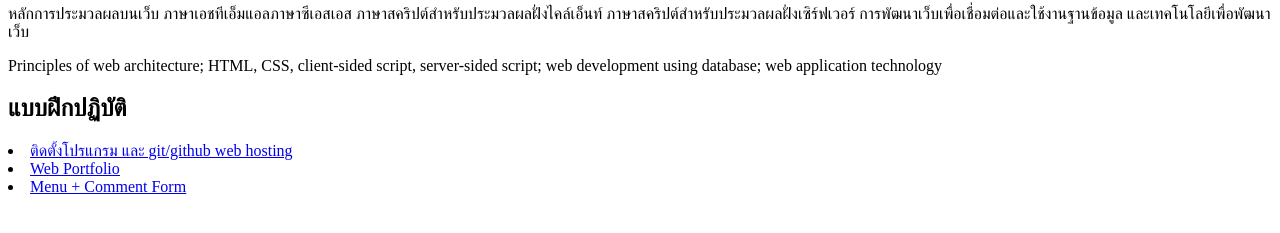
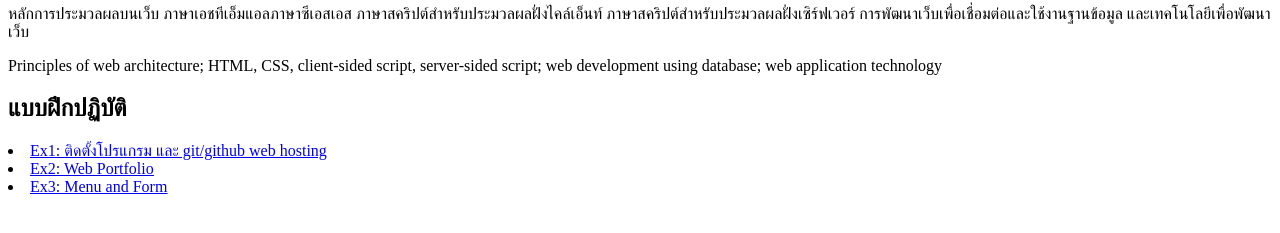
Before and after one commit to 2018Patty/pattaraporn_webportfolio, a plain HTML site: page webprogramming.html in a window 1280 px wide. Shown: the part 75-308 px from the top of the page. Drawn offline with Linux system fonts and the light colour scheme.

Commit message:
update webprogramming_page

```diff
--- a/webprogramming.html
+++ b/webprogramming.html
@@ -17,9 +17,9 @@
 
     <h2>แบบฝึกปฏิบัติ</h2>
     <u>
-        <li><a href="index.html">ติดตั้งโปรแกรม และ git/github web hosting</a></li>
-        <li><a href="index.html">Web Portfolio</a></li>
-        <li><a href="ex3_Menu/menu.html">Menu + Comment Form</a></li>
+        <li><a href="index.html">Ex1: ติดตั้งโปรแกรม และ git/github web hosting</a></li>
+        <li><a href="index.html">Ex2: Web Portfolio</a></li>
+        <li><a href="ex3_Menu/menu.html">Ex3: Menu and Form</a></li>
     </u>
 </body>
 </html>
```
